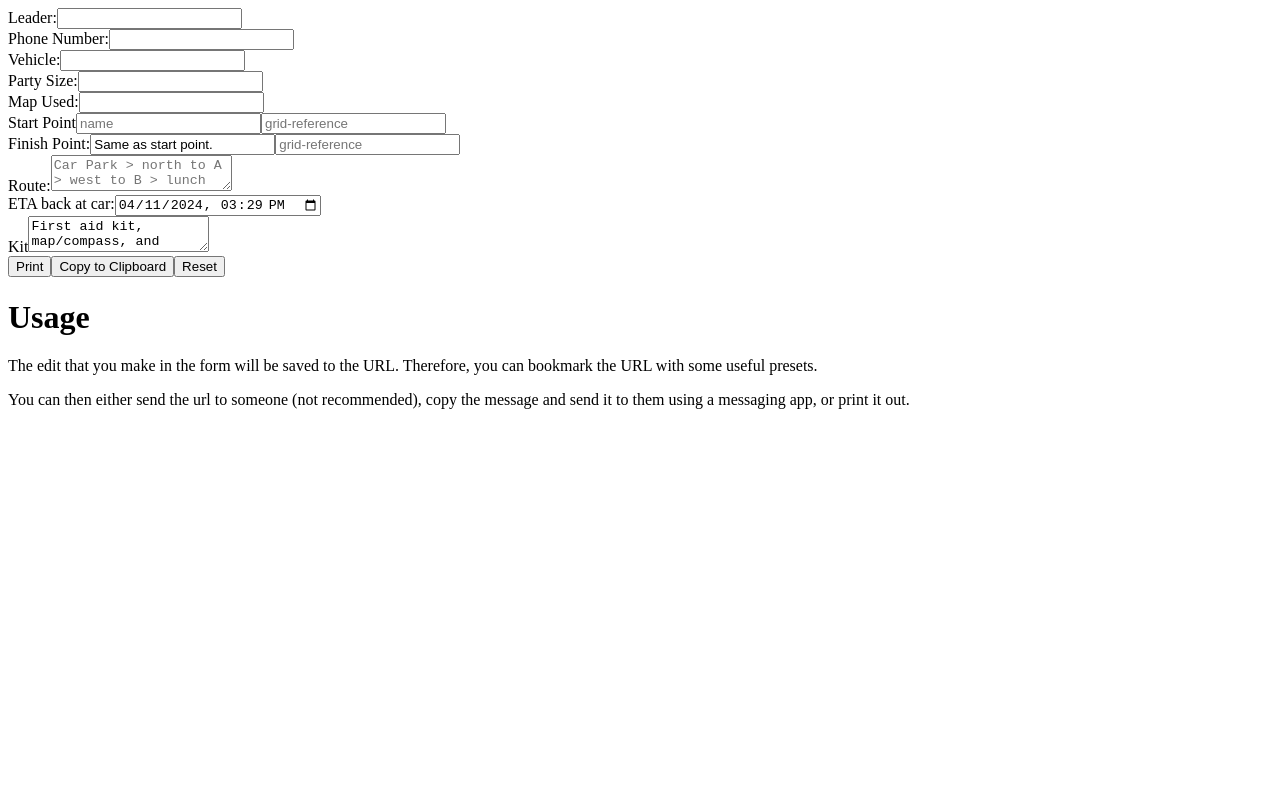
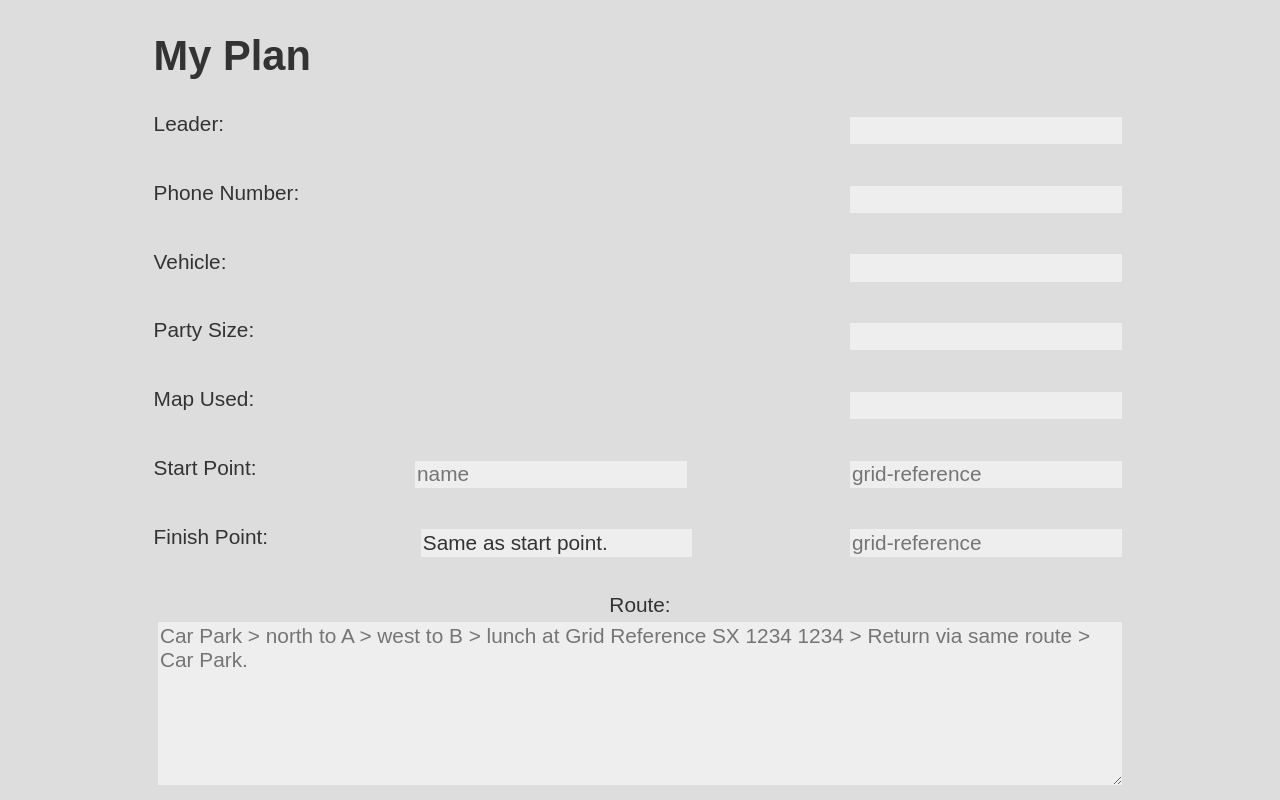
Before and after one commit to MaxAFriedrich/my-outdoor-plan, a Vue app: page / in a window 1280 px wide. Shown: the top 800 px of the page. Built offline with nearby package versions, Linux system fonts and the light colour scheme; the HTML template or start-up script is replaced by a standard one.

Commit message:
add styling

```diff
--- a/src/App.vue
+++ b/src/App.vue
@@ -76,7 +76,7 @@ function reset() {
 }
 
 function print() {
-  let text = `Print Date: ${Date().toLocaleString()}\n\n`+generateText();
+  let text = `Print Date: ${Date().toLocaleString()}\n\n` + generateText();
   let printWindow = window.open('', '', 'width=600,height=600');
   printWindow.document.write('<pre>' + text + '</pre>');
   printWindow.document.close();
@@ -91,49 +91,50 @@ function copy() {
 </script>
 
 <template>
+  <h1>My Plan</h1>
   <div class="form">
-    <div>
+    <div class="property">
       <label for="leader">Leader:</label>
       <input type="text" id="leader" name="leader" v-model="leader">
     </div>
-    <div>
+    <div class="property">
       <label for="phone">Phone Number:</label>
       <input type="tel" id="phone" name="phone" v-model="phone">
     </div>
-    <div>
+    <div class="property">
       <label for="vehicle">Vehicle:</label>
       <input type="text" id="vehicle" name="vehicle" v-model="vehicle">
     </div>
-    <div>
+    <div class="property">
       <label for="leader">Party Size:</label>
       <input type="text" id="party-size" name="party-size" v-model="partySize">
     </div>
-    <div>
+    <div class="property">
       <label for="map">Map Used:</label>
       <input type="text" id="map" name="map" v-model="map">
     </div>
-    <div>
-      <label for="start">Start Point</label>
+    <div class="property">
+      <label for="start">Start Point:</label>
       <input type="text" id="start" name="start" placeholder="name" v-model="start">
       <input type="text" id="start-grid" name="start-grid" placeholder="grid-reference" v-model="startGrid">
     </div>
-    <div>
+    <div class="property">
       <label for="finish">Finish Point:</label>
       <input type="text" id="finish" name="finish" value="Same as start point." v-model="finish">
       <input type="text" id="finish-grid" name="finish-grid" placeholder="grid-reference" v-model="finishGrid">
     </div>
-    <div>
+    <div class="property long">
       <label for="route">Route:</label>
       <textarea id="route" name="route"
                 placeholder="Car Park > north to A > west to B > lunch at Grid Reference SX 1234 1234 > Return via same route > Car Park."
                 v-model="route"></textarea>
     </div>
-    <div>
+    <div class="property">
       <label for="eta">ETA back at car:</label>
       <input type="datetime-local" id="eta" name="eta" v-model="eta">
     </div>
-    <div>
-      <label for="kit">Kit</label>
+    <div class="property long">
+      <label for="kit">Kit/Notes:</label>
       <textarea id="kit-list" name="kit-list" placeholder="Kit List" v-model="kitList">First aid kit, map/compass, and shelter being carried.</textarea>
     </div>
   </div>
@@ -143,7 +144,7 @@ function copy() {
     <button @click="reset">Reset</button>
   </div>
   <div>
-    <h1>Usage</h1>
+    <h2>Usage</h2>
     <p>The edit that you make in the form will be saved to the URL. Therefore, you can bookmark the URL with some useful
       presets.</p>
     <p>You can then either send the url to someone (not recommended), copy the message and send it to them using a
--- a/src/assets/main.css
+++ b/src/assets/main.css
@@ -0,0 +1,84 @@
+:root {
+    --color: #ddd;
+    --background: #333;
+    --bg-highlight: #111;
+    --bg-input: #222
+}
+
+@media (prefers-color-scheme: light) {
+    :root {
+        --color: #333;
+        --background: #ddd;
+        --bg-highlight: #fff;
+        --bg-input: #eee
+    }
+}
+
+body {
+    font-family: sans-serif;
+    font-size: 1.3rem;
+    color: var(--color);
+    background: var(--background);
+    margin: 0
+}
+
+#app {
+    max-width: min-content;
+    margin: 2rem auto
+}
+
+textarea{
+    font: inherit;
+    color: inherit;
+    background: var(--bg-input);
+    border: none;
+    margin: .3rem;
+    padding: .1rem;
+    width:75vw;
+    min-height: 10rem;
+}
+
+button {
+    font: inherit;
+    color: inherit;
+    background: var(--bg-input);
+    border: none;
+    margin: .3rem;
+    padding: .5rem
+}
+
+.tools {
+    display: flex;
+    justify-content: space-between;
+}
+
+.long{
+    flex-direction: column;
+    align-items: center;
+}
+
+input{
+    font: inherit;
+    color: inherit;
+    background: var(--bg-input);
+    border: none;
+    margin: .3rem;
+    padding: .1rem
+}
+
+.property {
+    display: flex;
+    justify-content: space-between;
+    margin: 2rem 0
+}
+
+@media (max-width: 600px) {
+    .property {
+        flex-direction: column;
+        align-items: center;
+    }
+
+    textarea{
+        width: 95vw;
+    }
+}
```
